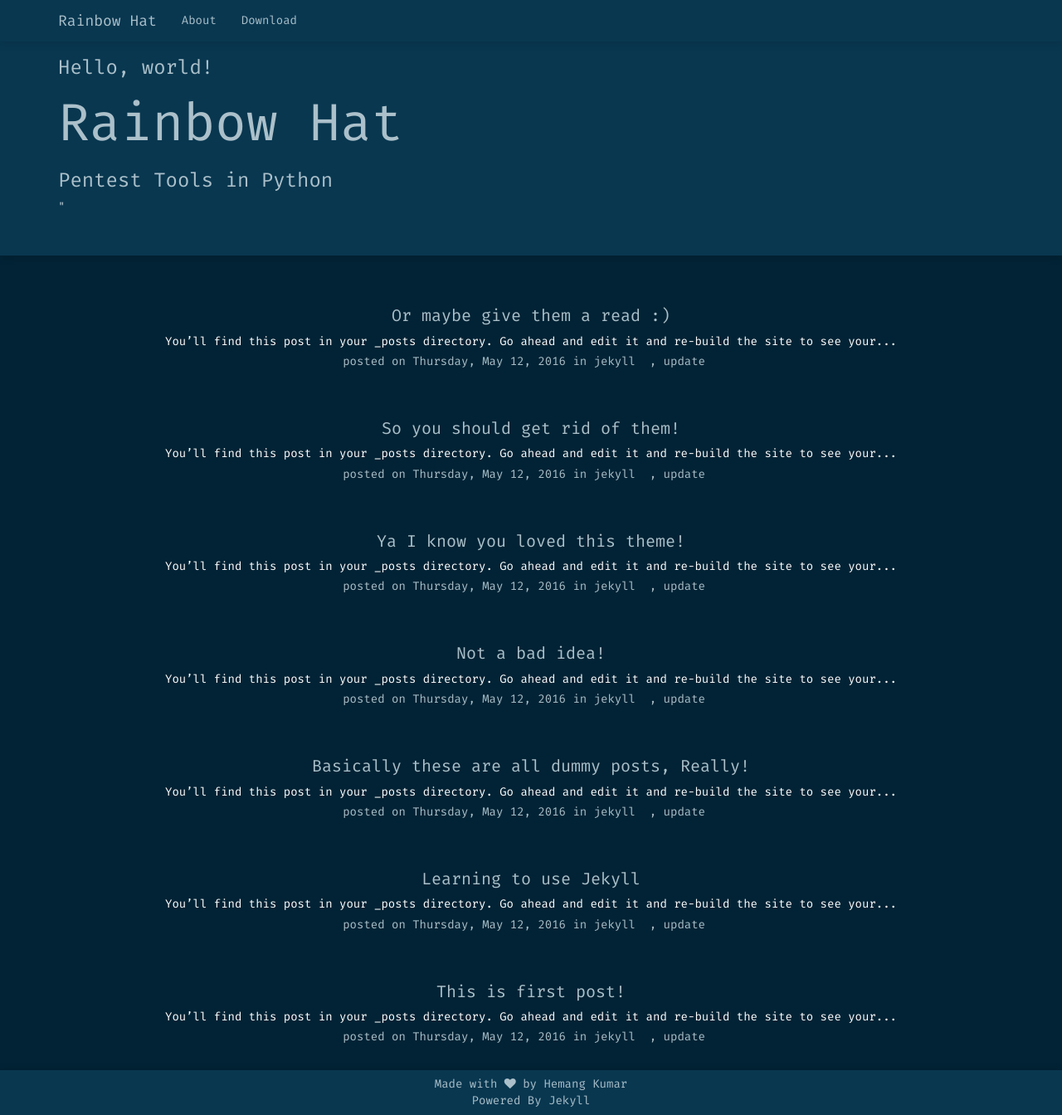
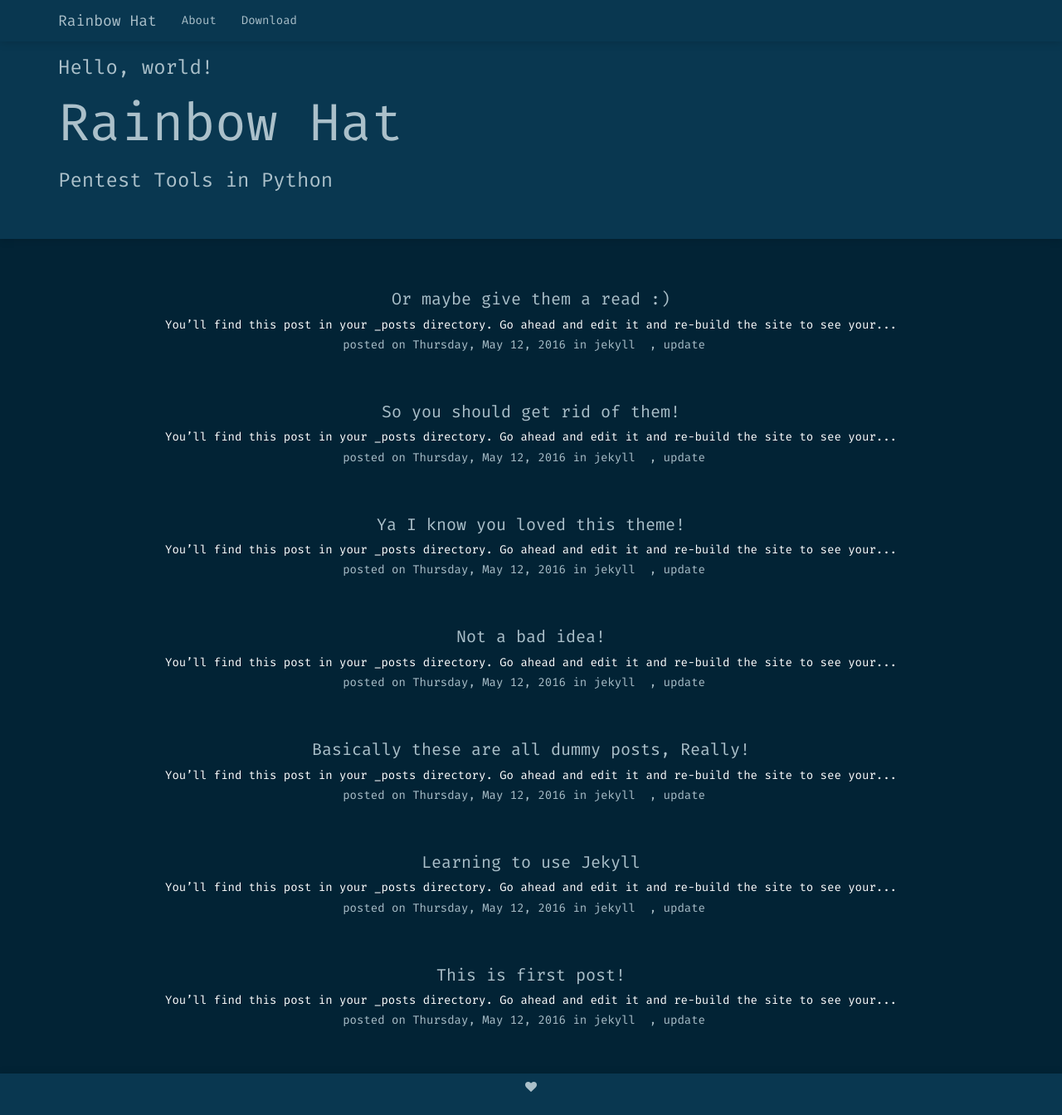
Before and after one commit to GabiLarg/gabilarg.github.io, a Jekyll site: the page built from index.html, in a window 1280 px wide and 1344 px high. Shown: the whole window at 83% size. Built offline with Jekyll 4.4.1, drawn with Linux system fonts in a browser that asks for light colours; nearby versions of some CDN libraries; some web fonts are replaced.

Commit message:
Changing footer

```diff
--- a/_config.yml
+++ b/_config.yml
@@ -9,7 +9,7 @@
 title: Rainbow Hat
 email: gabriela.passis@gmail.com
 #write html inside the double quotes to display in jumbotron
-description: <h3>Hello, world!</h3><h1>Rainbow Hat</h1><h3>Pentest Tools in Python</h3>"
+description: <h3>Hello, world!</h3><h1>Rainbow Hat</h1><h3>Pentest Tools in Python</h3>
 
 
 
--- a/_includes/footer.html
+++ b/_includes/footer.html
@@ -1,6 +1,5 @@
 <nav class="navbar navbar-default navbar-fixed-bottom">
   <div class="container footer-content">
-    Made with <i class ="fa fa-heart"></i> by Hemang Kumar<br>
-    Powered By Jekyll
+   <i class ="fa fa-heart"></i>
   </div>
 </nav>
```
Also changed, not shown: 10 other files.
